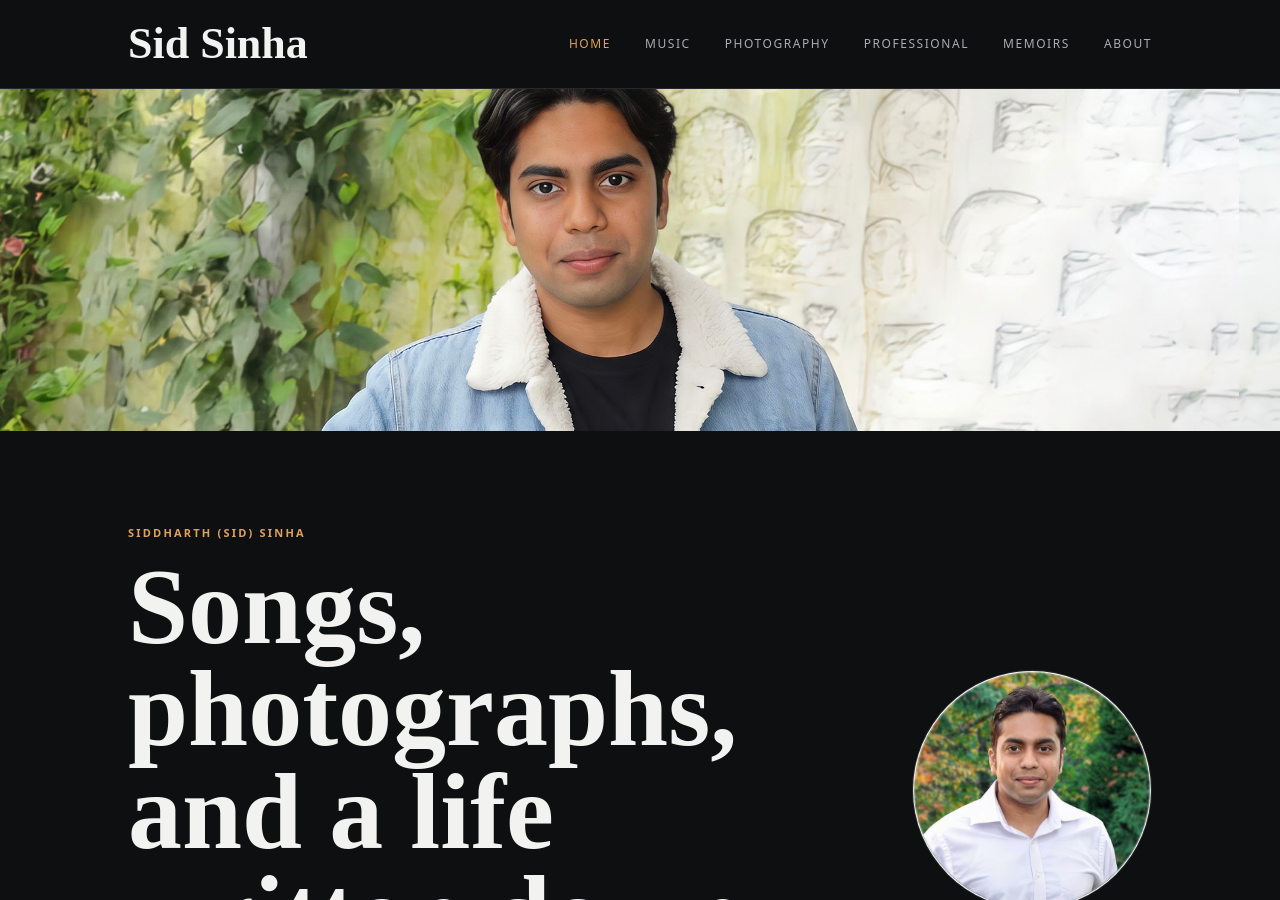
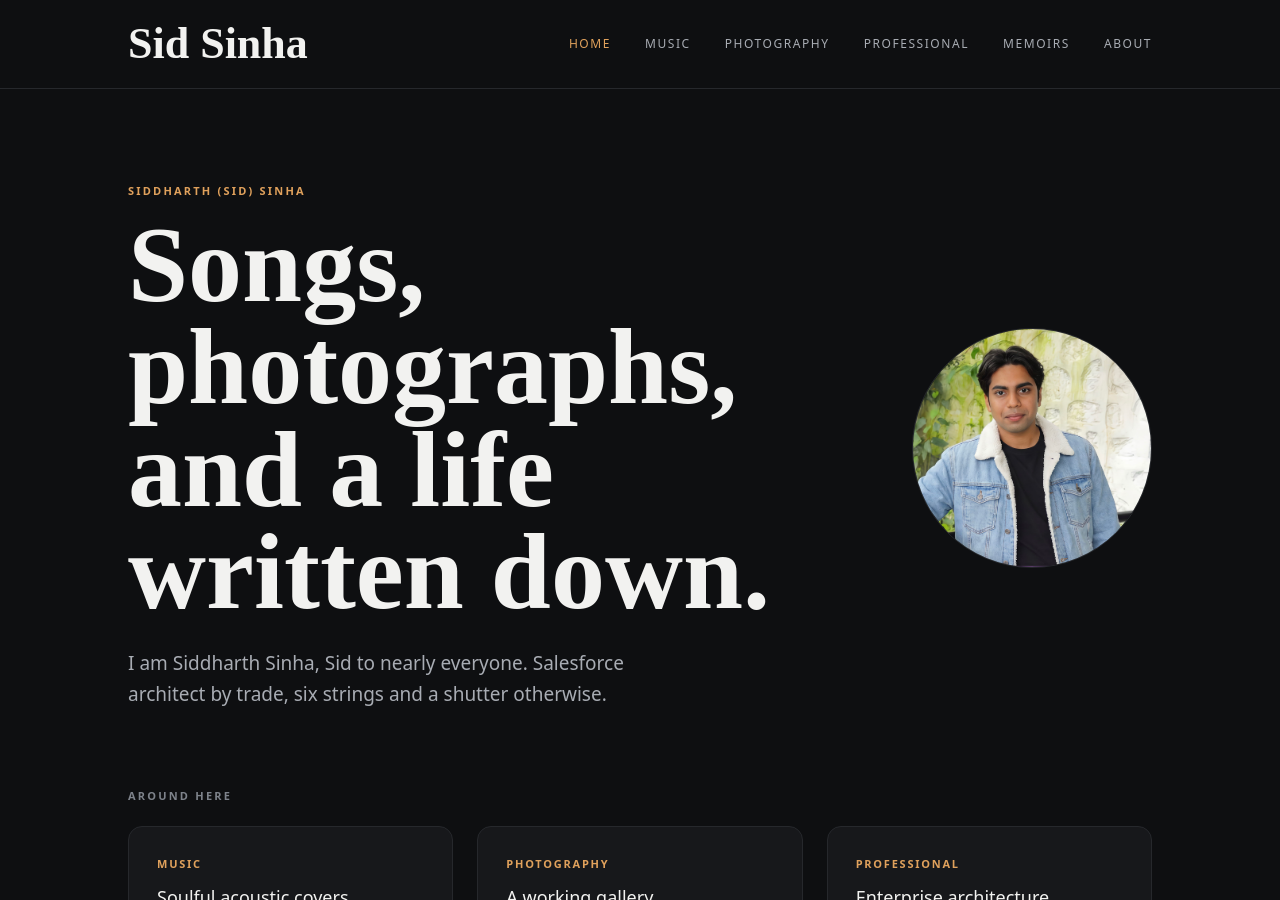
Before and after one commit to SidSays/SidSays.github.io, a Jekyll site: the page built from index.html, in a window 1280 px wide and 900 px high. Built offline with Jekyll 4.4.1, drawn with Linux system fonts in a browser that asks for light colours; some web fonts are replaced.

Commit message:
Add files via upload

```diff
--- a/index.html
+++ b/index.html
@@ -4,13 +4,7 @@ title: Sid Sinha
 description: "Siddharth Sinha: guitar and voice, photographs, and a slow archive of writing."
 ---
 
-<section class="cover">
-  <img class="cover-img"
-       src="{{ '/assets/img/sid/Siddharth-Sinha-Outdoors.jpg' | relative_url }}"
-       alt="Siddharth Sinha outdoors"
-       width="2133" height="1200"
-       fetchpriority="high" decoding="async">
-</section>
+
 
 <section class="hero">
   <div class="wrap hero-inner">
@@ -24,9 +18,9 @@ description: "Siddharth Sinha: guitar and voice, photographs, and a slow archive
     </div>
 
     <img class="hero-portrait"
-         src="{{ '/assets/img/sid-sinha.jpg' | relative_url }}"
-         alt="Siddharth Sinha"
-         width="640" height="640"
+         src="{{ '/assets/img/sid/Siddharth-Sinha-Outdoors.jpg' | relative_url }}"
+         alt="Siddharth Sinha outdoors"
+         width="2133" height="1200"
          fetchpriority="high" decoding="async">
   </div>
 </section>
--- a/sitemap-images.xml
+++ b/sitemap-images.xml
@@ -8,16 +8,13 @@ sitemap: false
   <url>
     <loc>{{ site.url }}/</loc>
     <image:image>
-      <image:loc>{{ site.url }}/assets/img/sid-sinha.jpg</image:loc>
-    </image:image>
-    <image:image>
       <image:loc>{{ site.url }}/assets/img/sid/Siddharth-Sinha-Outdoors.jpg</image:loc>
     </image:image>
   </url>
   <url>
     <loc>{{ site.url }}/professional/</loc>
     <image:image>
-      <image:loc>{{ site.url }}/assets/img/sid-sinha.jpg</image:loc>
+      <image:loc>{{ site.url }}/assets/img/sid/siddharth-sinha-professional-headshot.jpg</image:loc>
     </image:image>
   </url>
 {% assign sid_photos = site.static_files | where_exp: "f", "f.path contains '/assets/img/sid/'" %}
```
